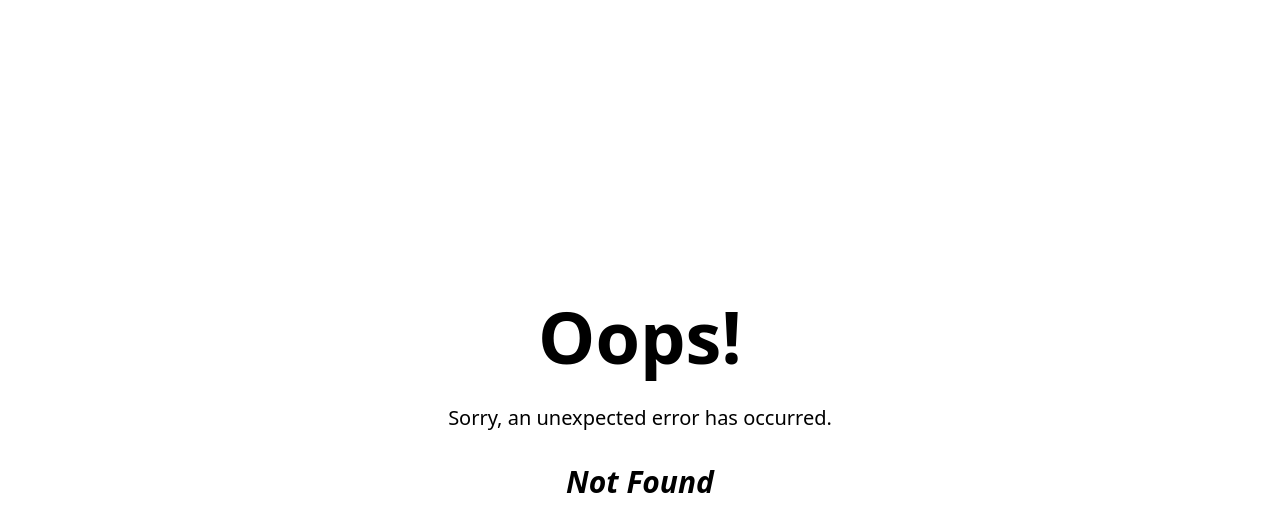
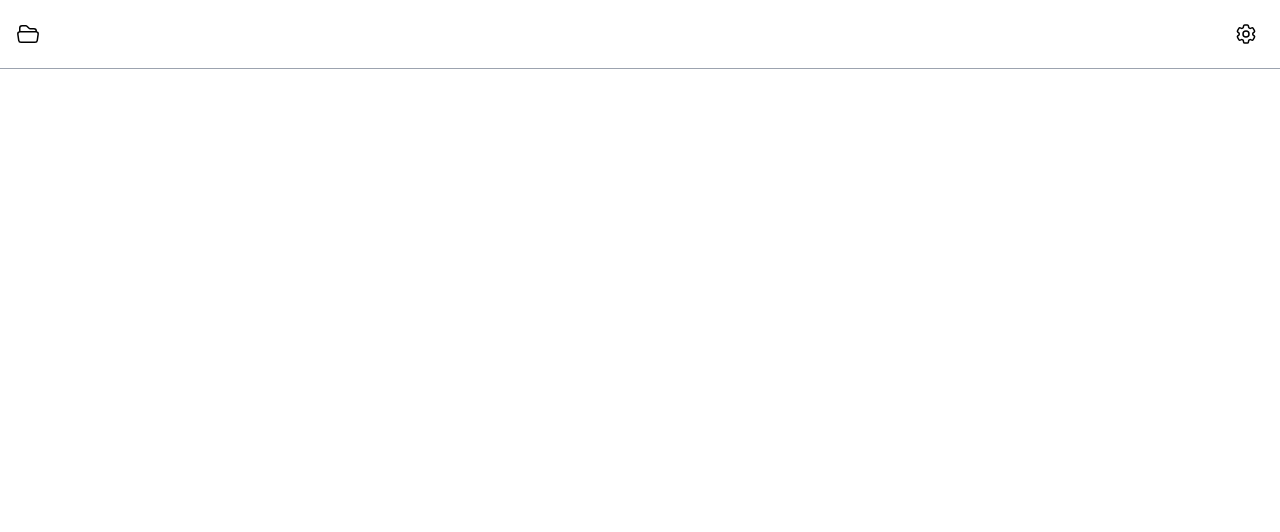
Before and after one commit to jmalinkiewicz/project-management-app, a React (Vite) app: page /projects/1 in a window 1280 px wide. Before the commit this address had no page. Shown: the top 532 px of the page. Built offline with nearby package versions, Linux system fonts and the light colour scheme.

Commit message:
add project page

```diff
--- /dev/null
+++ b/declarations.d.ts
@@ -0,0 +1,3 @@
+// NOTE: The declaration below was injected by `"framer"`
+// see https://www.framer.com/docs/guides/handshake for more information.
+declare module "https://framer.com/m/*";
--- a/package.json
+++ b/package.json
@@ -10,6 +10,7 @@
     "preview": "vite preview"
   },
   "dependencies": {
+    "framer-motion": "^11.2.11",
     "react": "^18.2.0",
     "react-dom": "^18.2.0",
     "react-router-dom": "^6.23.1"
--- /dev/null
+++ b/src/components/icons/folder.tsx
@@ -0,0 +1,18 @@
+export default function FolderIcon() {
+  return (
+    <svg
+      xmlns="http://www.w3.org/2000/svg"
+      fill="none"
+      viewBox="0 0 24 24"
+      strokeWidth={1.5}
+      stroke="currentColor"
+      className="size-6"
+    >
+      <path
+        strokeLinecap="round"
+        strokeLinejoin="round"
+        d="M3.75 9.776c.112-.017.227-.026.344-.026h15.812c.117 0 .232.009.344.026m-16.5 0a2.25 2.25 0 0 0-1.883 2.542l.857 6a2.25 2.25 0 0 0 2.227 1.932H19.05a2.25 2.25 0 0 0 2.227-1.932l.857-6a2.25 2.25 0 0 0-1.883-2.542m-16.5 0V6A2.25 2.25 0 0 1 6 3.75h3.879a1.5 1.5 0 0 1 1.06.44l2.122 2.12a1.5 1.5 0 0 0 1.06.44H18A2.25 2.25 0 0 1 20.25 9v.776"
+      />
+    </svg>
+  );
+}
--- /dev/null
+++ b/src/components/icons/settings.tsx
@@ -0,0 +1,23 @@
+export default function SettingsIcon() {
+  return (
+    <svg
+      xmlns="http://www.w3.org/2000/svg"
+      fill="none"
+      viewBox="0 0 24 24"
+      strokeWidth={1.5}
+      stroke="currentColor"
+      className="size-6"
+    >
+      <path
+        strokeLinecap="round"
+        strokeLinejoin="round"
+        d="M9.594 3.94c.09-.542.56-.94 1.11-.94h2.593c.55 0 1.02.398 1.11.94l.213 1.281c.063.374.313.686.645.87.074.04.147.083.22.127.325.196.72.257 1.075.124l1.217-.456a1.125 1.125 0 0 1 1.37.49l1.296 2.247a1.125 1.125 0 0 1-.26 1.431l-1.003.827c-.293.241-.438.613-.43.992a7.723 7.723 0 0 1 0 .255c-.008.378.137.75.43.991l1.004.827c.424.35.534.955.26 1.43l-1.298 2.247a1.125 1.125 0 0 1-1.369.491l-1.217-.456c-.355-.133-.75-.072-1.076.124a6.47 6.47 0 0 1-.22.128c-.331.183-.581.495-.644.869l-.213 1.281c-.09.543-.56.94-1.11.94h-2.594c-.55 0-1.019-.398-1.11-.94l-.213-1.281c-.062-.374-.312-.686-.644-.87a6.52 6.52 0 0 1-.22-.127c-.325-.196-.72-.257-1.076-.124l-1.217.456a1.125 1.125 0 0 1-1.369-.49l-1.297-2.247a1.125 1.125 0 0 1 .26-1.431l1.004-.827c.292-.24.437-.613.43-.991a6.932 6.932 0 0 1 0-.255c.007-.38-.138-.751-.43-.992l-1.004-.827a1.125 1.125 0 0 1-.26-1.43l1.297-2.247a1.125 1.125 0 0 1 1.37-.491l1.216.456c.356.133.751.072 1.076-.124.072-.044.146-.086.22-.128.332-.183.582-.495.644-.869l.214-1.28Z"
+      />
+      <path
+        strokeLinecap="round"
+        strokeLinejoin="round"
+        d="M15 12a3 3 0 1 1-6 0 3 3 0 0 1 6 0Z"
+      />
+    </svg>
+  );
+}
--- /dev/null
+++ b/src/components/nav/index.tsx
@@ -0,0 +1,75 @@
+import { AnimatePresence, motion } from "framer-motion";
+import FolderIcon from "../icons/folder";
+import SettingsIcon from "../icons/settings";
+import { useState } from "react";
+
+export default function Nav() {
+  const [isOpen, setIsOpen] = useState(false);
+
+  return (
+    <nav className="border-b-[1px] border-gray-400 p-4">
+      <div className="mx-auto flex max-w-screen-xl items-center justify-between">
+        <div className="flex items-center gap-4">
+          <FolderIcon />
+          <motion.input
+            whileHover={{
+              backgroundColor: "#f5f5f5",
+            }}
+            whileFocus={{
+              backgroundColor: "#f5f5f5",
+            }}
+            className="w-[450px] min-w-48 py-0.5 text-2xl font-bold focus:outline-none"
+            type="text"
+            spellCheck={false}
+          />
+        </div>
+        <div className="relative flex items-center justify-center">
+          <motion.button
+            initial={{
+              backgroundColor: "#ffffff",
+            }}
+            className="rounded-full p-1.5"
+            whileHover={{
+              backgroundColor: "#f5f5f5",
+            }}
+            whileTap={{
+              scale: 0.9,
+            }}
+            onClick={() => setIsOpen(!isOpen)}
+          >
+            <SettingsIcon />
+          </motion.button>
+          <AnimatePresence>
+            {isOpen && (
+              <motion.div
+                initial={{
+                  opacity: 0,
+                  y: -10,
+                }}
+                animate={{
+                  opacity: 1,
+                  y: 0,
+                }}
+                exit={{
+                  opacity: 0,
+                  y: -10,
+                }}
+                className="absolute top-10 flex w-36 flex-col rounded bg-white p-1 shadow-md"
+              >
+                <button className="h-10 w-full rounded pl-2 text-left hover:bg-red-100">
+                  Delete
+                </button>
+                <button className="h-10 w-full rounded pl-2 text-left hover:bg-blue-100">
+                  New Project
+                </button>
+                <button className="h-10 w-full rounded pl-2 text-left hover:bg-slate-100">
+                  GitHub
+                </button>
+              </motion.div>
+            )}
+          </AnimatePresence>
+        </div>
+      </div>
+    </nav>
+  );
+}
--- a/src/main.tsx
+++ b/src/main.tsx
@@ -5,12 +5,17 @@
 import { createBrowserRouter, RouterProvider } from "react-router-dom";
 import ErrorPage from "./error-page.tsx";
 import Root from "./routes/root.tsx";
+import ProjectPage from "./routes/projectPage.tsx";
 
 const router = createBrowserRouter([
   {
     path: "/",
     element: <Root />,
     errorElement: <ErrorPage />,
+  },
+  {
+    path: "/projects/:id",
+    element: <ProjectPage />,
   },
 ]);
 
--- /dev/null
+++ b/src/routes/projectPage.tsx
@@ -0,0 +1,14 @@
+import { useParams } from "react-router-dom";
+import Nav from "../components/nav";
+
+export default function ProjectPage() {
+  const params = useParams();
+
+  const id = params.id;
+
+  return (
+    <div className="h-screen w-screen">
+      <Nav />
+    </div>
+  );
+}
```
Also changed, not shown: 1 other file (tests, documents, lock files or other folders).
